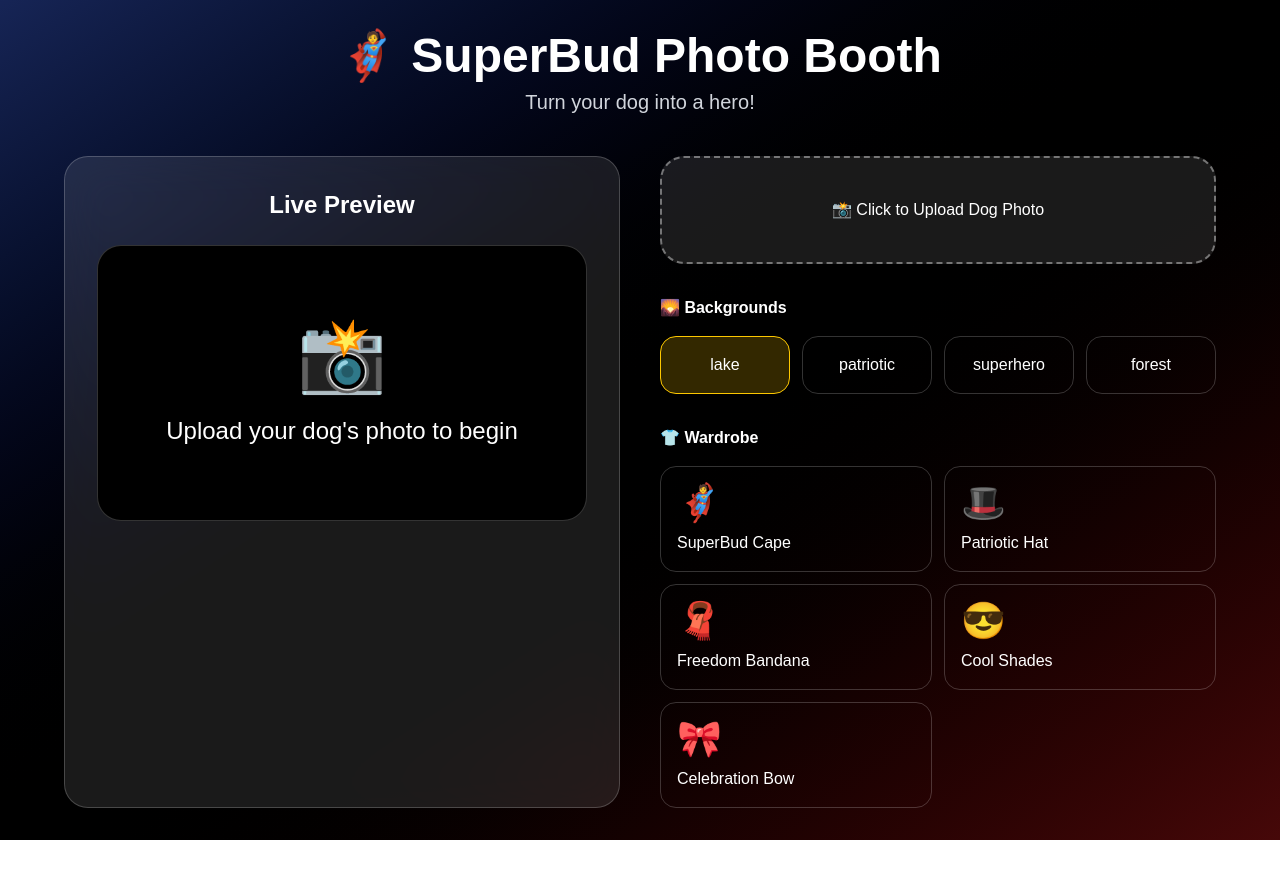
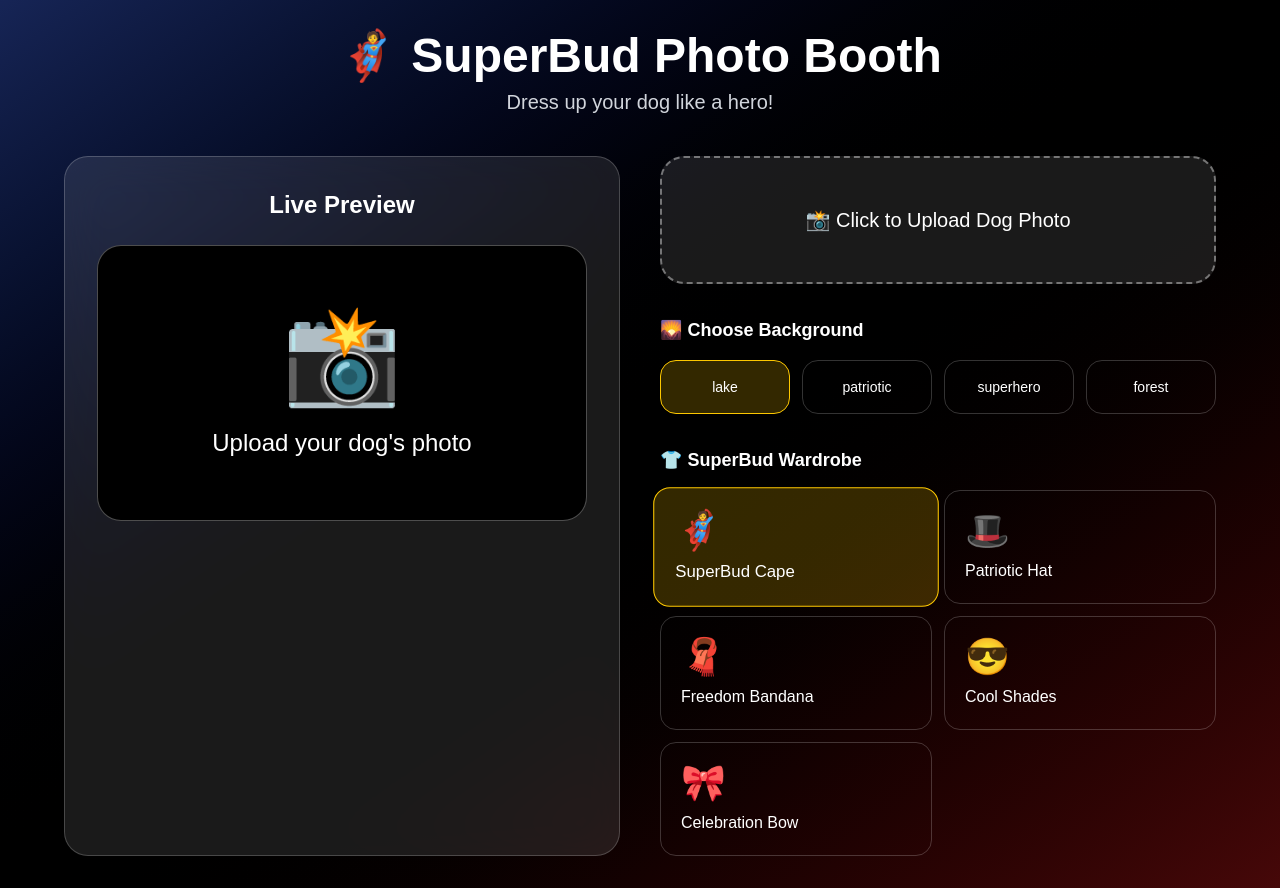
Before and after one commit to MKC-PUG/FREEDOMPAWSWELLNESS, a Next.js app: page /photobooth in a window 1280 px wide. Before the commit the page ends 840 px from the top, so only its background shows below. Built offline with nearby package versions, Linux system fonts and the light colour scheme.

Commit message:
Improved Photo Booth with better layering and preview

```diff
--- a/app/photobooth/page.tsx
+++ b/app/photobooth/page.tsx
@@ -1,12 +1,11 @@
 'use client';
 
-import { useState, useRef, useEffect } from 'react';
+import { useState } from 'react';
 
 export default function SuperBudPhotoBooth() {
   const [uploadedImage, setUploadedImage] = useState<string | null>(null);
   const [selectedBackground, setSelectedBackground] = useState<string>("lake");
-  const [selectedItems, setSelectedItems] = useState<string[]>([]);
-  const canvasRef = useRef<HTMLCanvasElement>(null);
+  const [selectedItems, setSelectedItems] = useState<string[]>(["cape"]);
 
   const backgrounds = {
     lake: "https://picsum.photos/id/1015/800/600",
@@ -36,78 +35,54 @@ export default function SuperBudPhotoBooth() {
     if (file) {
       const url = URL.createObjectURL(file);
       setUploadedImage(url);
-      setSelectedItems(["cape"]); // Default cape
     }
   };
 
   const downloadPhoto = () => {
-    const canvas = canvasRef.current;
-    if (!canvas) return;
     const link = document.createElement('a');
     link.download = 'superbud-dog-photo.png';
-    link.href = canvas.toDataURL('image/png');
-    link.click();
+    link.href = document.getElementById('preview-area')?.querySelector('img')?.src || '';
+    if (link.href) link.click();
   };
-
-  // Improved Canvas Rendering
-  useEffect(() => {
-    const canvas = canvasRef.current;
-    if (!canvas || !uploadedImage) return;
-
-    const ctx = canvas.getContext('2d');
-    if (!ctx) return;
-
-    const img = new Image();
-    img.onload = () => {
-      canvas.width = 800;
-      canvas.height = 600;
-
-      // Draw selected background
-      const bg = new Image();
-      bg.src = backgrounds[selectedBackground as keyof typeof backgrounds];
-      bg.onload = () => {
-        ctx.drawImage(bg, 0, 0, 800, 600);
-
-        // Draw dog photo (centered, slightly larger)
-        const ratio = Math.min(620 / img.width, 480 / img.height);
-        const newWidth = img.width * ratio;
-        const newHeight = img.height * ratio;
-        const x = (800 - newWidth) / 2;
-        const y = (600 - newHeight) / 2 + 40;
-
-        ctx.drawImage(img, x, y, newWidth, newHeight);
-
-        // Add wardrobe overlays with better positioning
-        ctx.font = "bold 120px Arial";
-        ctx.textAlign = "center";
-
-        if (selectedItems.includes("cape")) ctx.fillText("🦸", x + newWidth * 0.75, y + newHeight * 0.45);
-        if (selectedItems.includes("hat")) ctx.fillText("🎩", x + newWidth * 0.5, y + 60);
-        if (selectedItems.includes("bandana")) ctx.fillText("🧣", x + newWidth * 0.4, y + newHeight * 0.75);
-        if (selectedItems.includes("glasses")) ctx.fillText("😎", x + newWidth * 0.55, y + newHeight * 0.45);
-        if (selectedItems.includes("bow")) ctx.fillText("🎀", x + newWidth * 0.65, y + newHeight * 0.65);
-      };
-    };
-    img.src = uploadedImage;
-  }, [uploadedImage, selectedBackground, selectedItems]);
 
   return (
     <div className="min-h-screen bg-gradient-to-br from-blue-950 via-black to-red-950 text-white p-8">
       <div className="max-w-6xl mx-auto">
         <h1 className="text-5xl font-bold text-center mb-2">🦸 SuperBud Photo Booth</h1>
-        <p className="text-center text-xl text-gray-300 mb-10">Turn your dog into a hero!</p>
+        <p className="text-center text-xl text-gray-300 mb-10">Dress up your dog like a hero!</p>
 
         <div className="grid lg:grid-cols-2 gap-10">
-          {/* Preview */}
+          {/* Preview Area */}
           <div className="bg-white/10 backdrop-blur-xl rounded-3xl p-8 border border-white/20">
             <h2 className="text-2xl font-bold mb-6 text-center">Live Preview</h2>
-            <div className="bg-black rounded-3xl overflow-hidden aspect-video flex items-center justify-center border border-white/20">
+
+            <div id="preview-area" className="relative bg-black rounded-3xl overflow-hidden aspect-video flex items-center justify-center border border-white/30">
               {uploadedImage ? (
-                <canvas ref={canvasRef} className="max-w-full rounded-3xl" />
+                <>
+                  <img
+                    src={backgrounds[selectedBackground as keyof typeof backgrounds]}
+                    alt="background"
+                    className="absolute inset-0 w-full h-full object-cover"
+                  />
+                  <img
+                    src={uploadedImage}
+                    alt="dog"
+                    className="relative z-10 max-h-[85%] rounded-xl shadow-2xl"
+                  />
+
+                  {/* Overlays */}
+                  <div className="absolute inset-0 flex items-center justify-center pointer-events-none">
+                    {selectedItems.includes("cape") && <div className="text-[180px] absolute -top-12 right-12">🦸</div>}
+                    {selectedItems.includes("hat") && <div className="text-[90px] absolute -top-8 left-1/2 -translate-x-1/2">🎩</div>}
+                    {selectedItems.includes("glasses") && <div className="text-[80px] absolute top-[38%] left-1/2 -translate-x-1/2">😎</div>}
+                    {selectedItems.includes("bandana") && <div className="text-[100px] absolute bottom-8 left-1/3">🧣</div>}
+                    {selectedItems.includes("bow") && <div className="text-[70px] absolute bottom-12 right-1/3">🎀</div>}
+                  </div>
+                </>
               ) : (
-                <div className="text-center p-12">
-                  <div className="text-7xl mb-6">📸</div>
-                  <p className="text-2xl">Upload your dog's photo to begin</p>
+                <div className="text-center">
+                  <div className="text-8xl mb-6">📸</div>
+                  <p className="text-2xl">Upload your dog's photo</p>
                 </div>
               )}
             </div>
@@ -117,20 +92,20 @@ export default function SuperBudPhotoBooth() {
           <div className="space-y-8">
             <label className="block cursor-pointer">
               <input type="file" accept="image/*" onChange={handleUpload} className="hidden" />
-              <div className="bg-white/10 hover:bg-white/20 border-2 border-dashed border-white/40 rounded-3xl p-10 text-center transition">
+              <div className="bg-white/10 hover:bg-white/20 border-2 border-dashed border-white/40 rounded-3xl p-12 text-center transition text-xl">
                 📸 Click to Upload Dog Photo
               </div>
             </label>
 
             {/* Backgrounds */}
             <div>
-              <h3 className="font-bold mb-4">🌄 Backgrounds</h3>
+              <h3 className="font-bold mb-4 text-lg">🌄 Choose Background</h3>
               <div className="grid grid-cols-4 gap-3">
                 {Object.keys(backgrounds).map((bg) => (
                   <button
                     key={bg}
                     onClick={() => setSelectedBackground(bg)}
-                    className={`p-4 rounded-2xl border ${selectedBackground === bg ? 'border-yellow-400 bg-yellow-400/20' : 'border-white/20 hover:border-white/40'}`}
+                    className={`p-4 rounded-2xl border text-sm font-medium ${selectedBackground === bg ? 'border-yellow-400 bg-yellow-400/20' : 'border-white/20 hover:border-white/40'}`}
                   >
                     {bg}
                   </button>
@@ -140,13 +115,13 @@ export default function SuperBudPhotoBooth() {
 
             {/* Wardrobe */}
             <div>
-              <h3 className="font-bold mb-4">👕 Wardrobe</h3>
+              <h3 className="font-bold mb-4 text-lg">👕 SuperBud Wardrobe</h3>
               <div className="grid grid-cols-2 gap-3">
                 {wardrobe.map((item) => (
                   <button
                     key={item.id}
                     onClick={() => toggleItem(item.id)}
-                    className={`p-4 rounded-2xl border text-left transition ${selectedItems.includes(item.id) ? 'border-yellow-400 bg-yellow-400/20' : 'border-white/20 hover:border-white/40'}`}
+                    className={`p-5 rounded-2xl border text-left transition-all ${selectedItems.includes(item.id) ? 'border-yellow-400 bg-yellow-400/20 scale-105' : 'border-white/20 hover:border-white/40'}`}
                   >
                     <span className="text-4xl block mb-2">{item.emoji}</span>
                     <span className="font-medium">{item.name}</span>
@@ -158,9 +133,9 @@ export default function SuperBudPhotoBooth() {
             {uploadedImage && (
               <button
                 onClick={downloadPhoto}
-                className="w-full bg-yellow-400 hover:bg-yellow-300 text-black font-bold py-5 rounded-3xl text-xl transition"
+                className="w-full bg-yellow-400 hover:bg-yellow-300 text-black font-bold py-6 rounded-3xl text-xl transition flex items-center justify-center gap-3"
               >
-                📥 Download Final Photo
+                📥 Download Your SuperBud Photo
               </button>
             )}
           </div>
```
